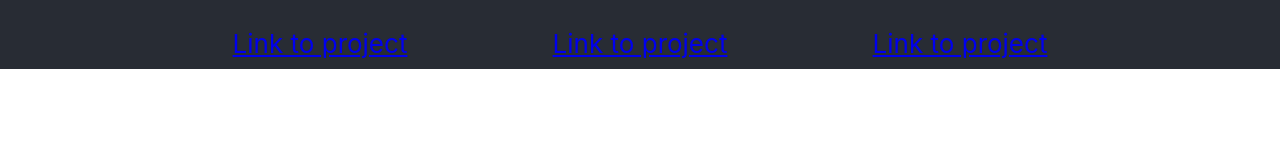
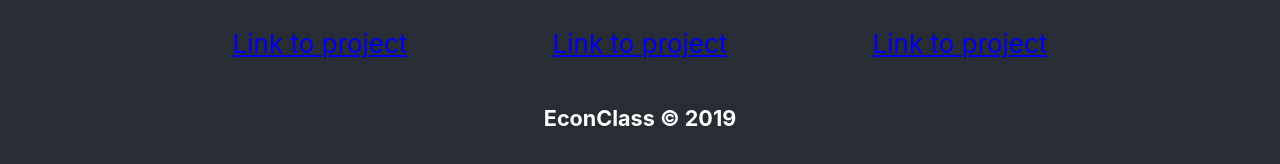
Before and after one commit to EconClass/cats, a React (Create React App) app: page / in a window 1280 px wide. Shown: the part 771-935 px from the top of the page. Before the commit the page ends 840 px from the top, so only its background shows below. Built offline with nearby package versions, Linux system fonts and the light colour scheme.

Commit message:
[add] basic copyright

```diff
--- a/src/App.js
+++ b/src/App.js
@@ -3,6 +3,7 @@ import React from 'react';
 import './App.css';
 import PageHeader from './PageHeader';
 import PageContent from './PageContent';
+import Copyright from './Copyright';
 
 
 function App() {
@@ -11,6 +12,7 @@ function App() {
       <header className="App-header">
         <PageHeader />
         <PageContent />
+        <Copyright owner="EconClass" />
       </header>
     </div>
   );
--- /dev/null
+++ b/src/Copyright.js
@@ -0,0 +1,11 @@
+import React from "react";
+
+function Copyright(props) {
+  return (
+    <div className="copyright">
+      <h5>{props.owner} © {(new Date()).getFullYear()}</h5>
+    </div>
+  )
+}
+
+export default Copyright;
```
Also changed, not shown: src/Copyright.css (added).
